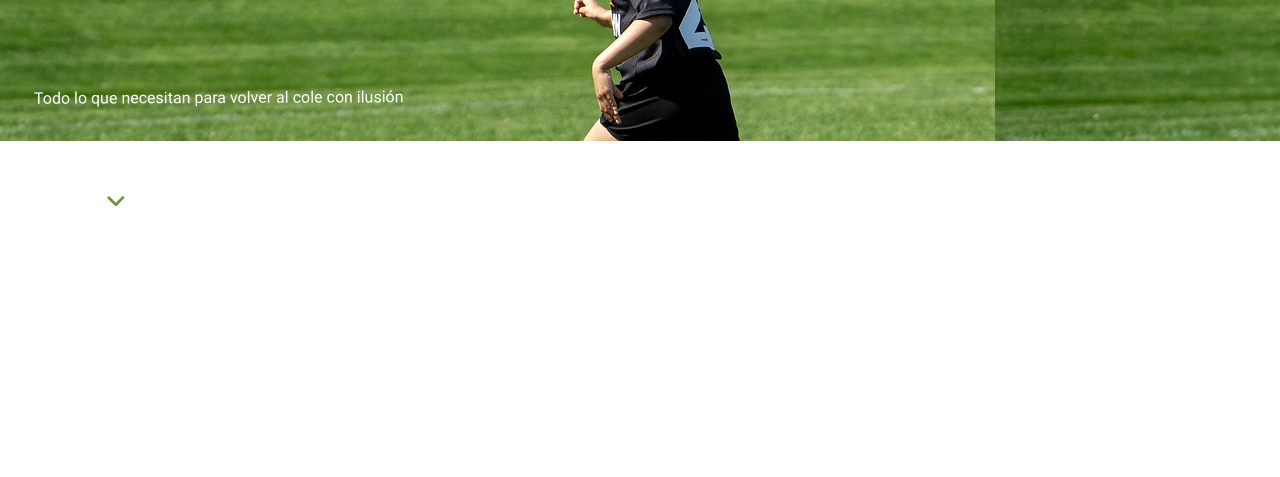
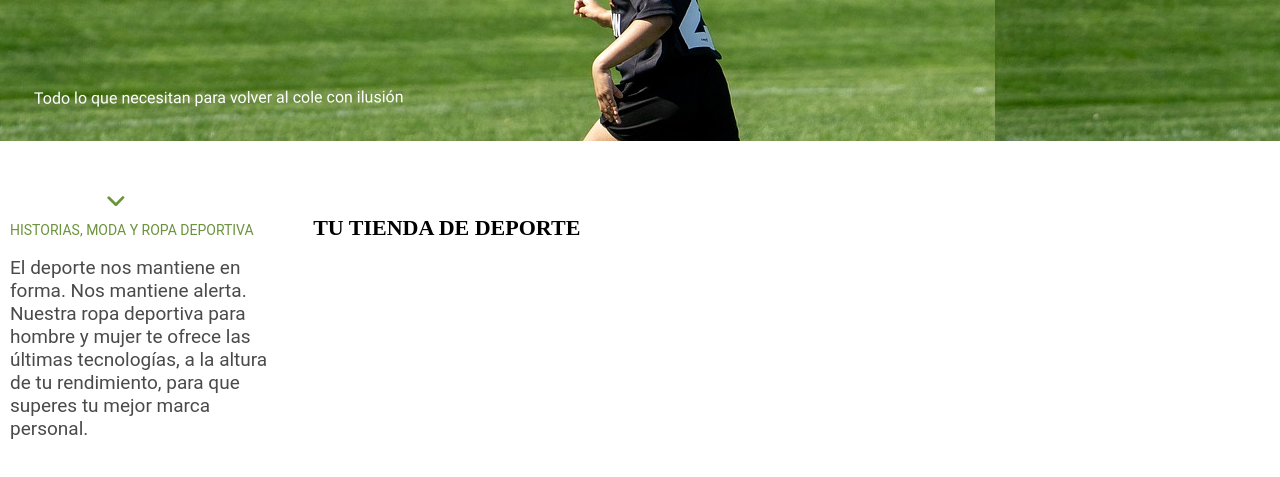
Before and after one commit to Adalab/modulo-1-evaluacion-final-olgabonillo, a website built with Vite: page src/index.html in a window 1280 px wide. Shown: the part 363-840 px from the top of the page. Before the commit the page ends 800 px from the top, so only its background shows below. Built offline with nearby package versions, Linux system fonts and the light colour scheme.

Commit message:
changes in aside scss

```diff
--- a/src/index.html
+++ b/src/index.html
@@ -14,7 +14,7 @@
   <body>
       <load src="./partials/header.html" />
       <load src="./partials/main.html" />
-      <load src="./partials/footer.html" />
+      <load src="./partials/aside.html"/>
       <load src="./partials/footer.html" />
   </body>
 </html>
--- a/src/partials/aside.html
+++ b/src/partials/aside.html
@@ -1 +1,11 @@
-<a class="{=$aClass}" href="{=$url}">{=$text}</a>
+<aside>
+    <span class="tips">
+    HISTORIAS, MODA Y ROPA DEPORTIVA
+  </span>
+  <span class="sport-store">
+    TU TIENDA DE DEPORTE
+  </span>
+  <span class="sport-doc">
+    El deporte nos mantiene en forma. Nos mantiene alerta. Nuestra ropa deportiva para hombre y mujer te ofrece las últimas tecnologías, a la altura de tu rendimiento, para que superes tu mejor marca personal.
+  </span>
+</aside>
--- a/src/partials/header.html
+++ b/src/partials/header.html
@@ -1,7 +1,7 @@
 <header class="page__header">
  <div class="header">
   <div class="menu"><a href="https://adalab.es/"><img src="/images/ico-menu.svg"></a></div>
-  <h1 class="title__first" >COMIENZOS COMPARTIDOS</h1>
+  <div class="title" ><h1 class="title__first" >COMIENZOS COMPARTIDOS</h1></div>
   <div><span class="title__second">Todo lo que necesitan para volver al cole con ilusión</span></div>
 </div>
 <div class="rectangle-3" ><a href=""><img src="/images/ico-scroll-down.svg"></a></div>
--- a/src/scss/layout/_aside.scss
+++ b/src/scss/layout/_aside.scss
@@ -0,0 +1,50 @@
+.tips {
+    width: 244px;
+    height: 30px;
+    flex-grow: 0;
+    margin: 0 46px 32px 0;
+    font-family: Roboto;
+    font-size: 14px;
+    font-weight: normal;
+    font-stretch: normal;
+    font-style: normal;
+    line-height: 2.14;
+    letter-spacing: normal;
+    text-align: left;
+    color: #6c933e;
+    padding-left: 10px;
+}
+
+.sport-store {
+    width: 290px;
+    height: 30px;
+    display: inline-block;
+    margin: 0px 0 0px;
+    font-family: RobotoSlab;
+    font-size: 22px;
+    font-weight: bold;
+    font-stretch: normal;
+    font-style: normal;
+    line-height: 1.36;
+    letter-spacing: normal;
+    text-align: left;
+    color: black;
+    padding-left: 10px;
+}
+
+.sport-doc {
+    width: 290px;
+    display: block;
+    margin: 0px 0 42px;
+    padding: 10px;
+    font-family: Roboto;
+    font-size: 19px;
+    font-weight: normal;
+    font-stretch: normal;
+    font-style: normal;
+    line-height: -0.33;
+    letter-spacing: normal;
+    text-align: left;
+    color: #4a4a4a;
+
+}
--- a/src/scss/layout/_header.scss
+++ b/src/scss/layout/_header.scss
@@ -3,6 +3,14 @@
   background-image: url(/images/cover.jpeg);
   background-position-x: -285px;
   background-size: cover;
+}
+
+.soccer-children {
+  width: 320px;
+  height: 552px;
+  flex-grow: 0;
+  padding: 0 4.5px 57.9px 0;
+  transform: rotate(-360deg);
 }
 
 .menu {
```
Also changed, not shown: src/scss/main.scss (line endings or trailing spaces).
